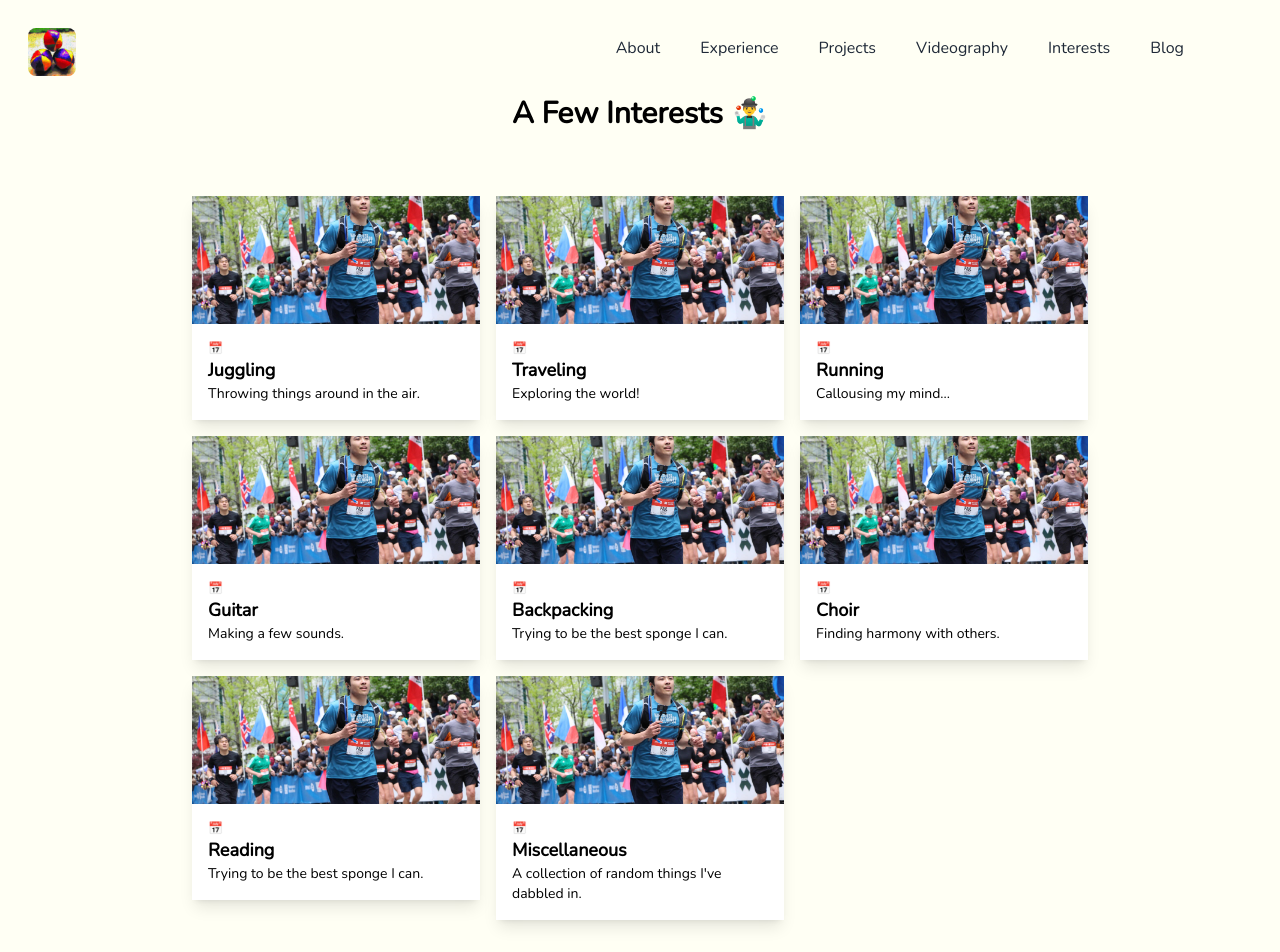
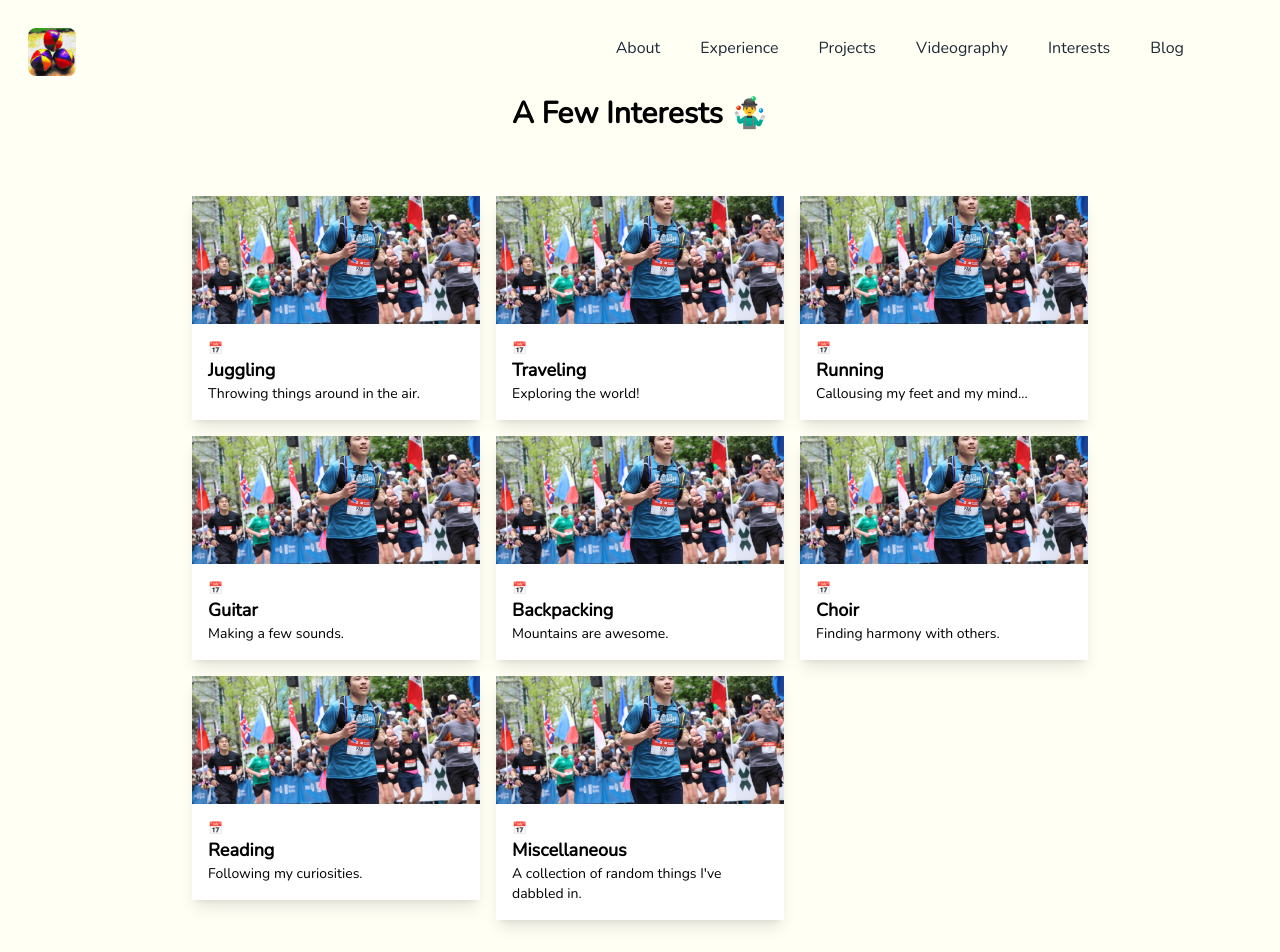
Before and after one commit to paultibe/personal-website-v2, a Next.js app: page /Interests in a window 1280 px wide. Shown: the top 952 px of the page. Built offline with nearby package versions, Linux system fonts and the light colour scheme.

Commit message:
update interests

```diff
--- a/app/Interests/page.tsx
+++ b/app/Interests/page.tsx
@@ -26,7 +26,7 @@ const interests = [
     id: 3,
     image: "/marathon.jpeg",
     title: "Running",
-    description: "Callousing my mind...",
+    description: "Callousing my feet and my mind...",
     link: "",
     date: "",
     imgWidth: 1920,
@@ -46,7 +46,7 @@ const interests = [
     id: 5,
     image: "/marathon.jpeg",
     title: "Backpacking",
-    description: "Trying to be the best sponge I can.",
+    description: "Mountains are awesome.",
     link: "",
     date: "",
     imgWidth: 1920,
@@ -66,7 +66,7 @@ const interests = [
     id: 7,
     image: "/marathon.jpeg",
     title: "Reading",
-    description: "Trying to be the best sponge I can.",
+    description: "Following my curiosities.",
     link: "",
     date: "",
     imgWidth: 1920,
```
